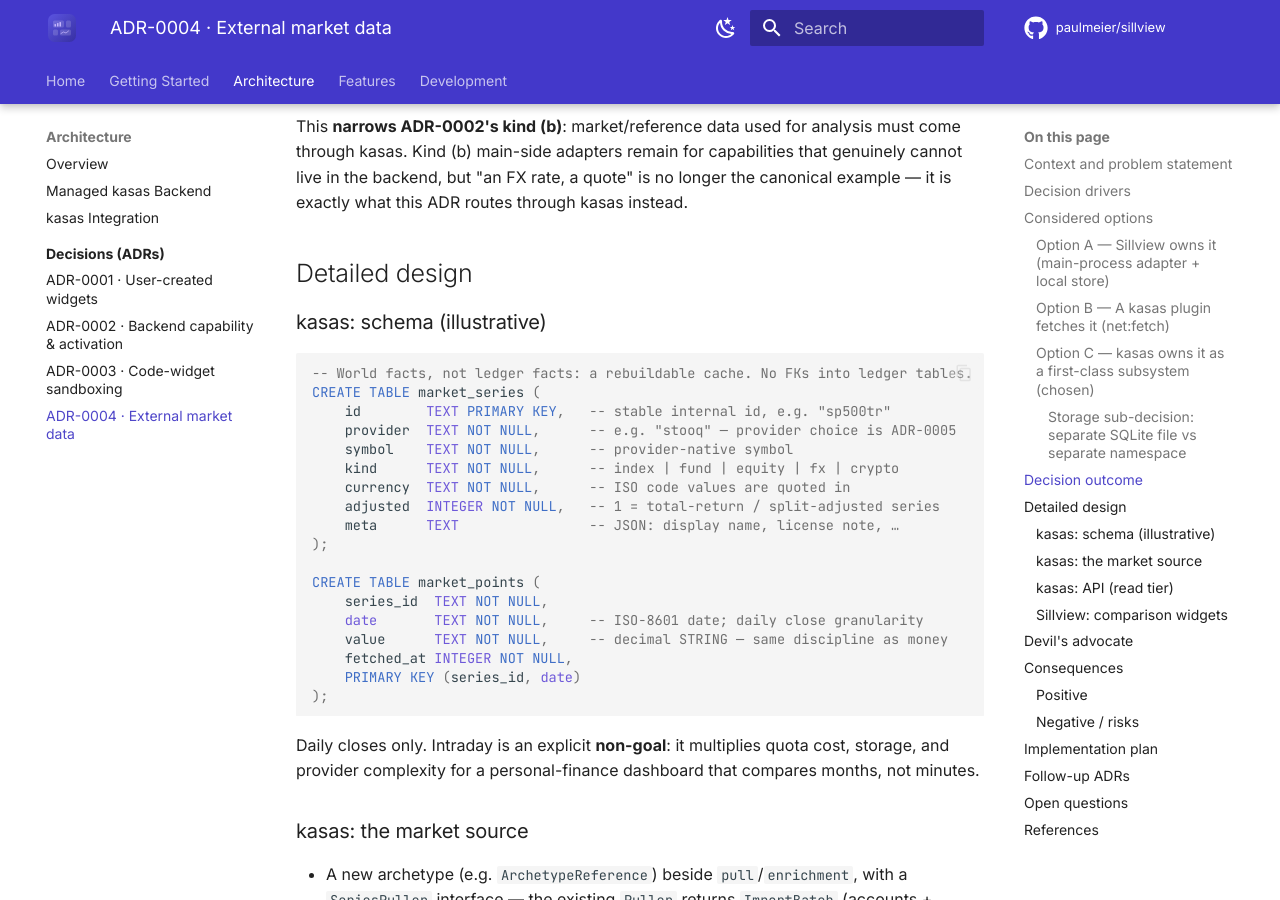
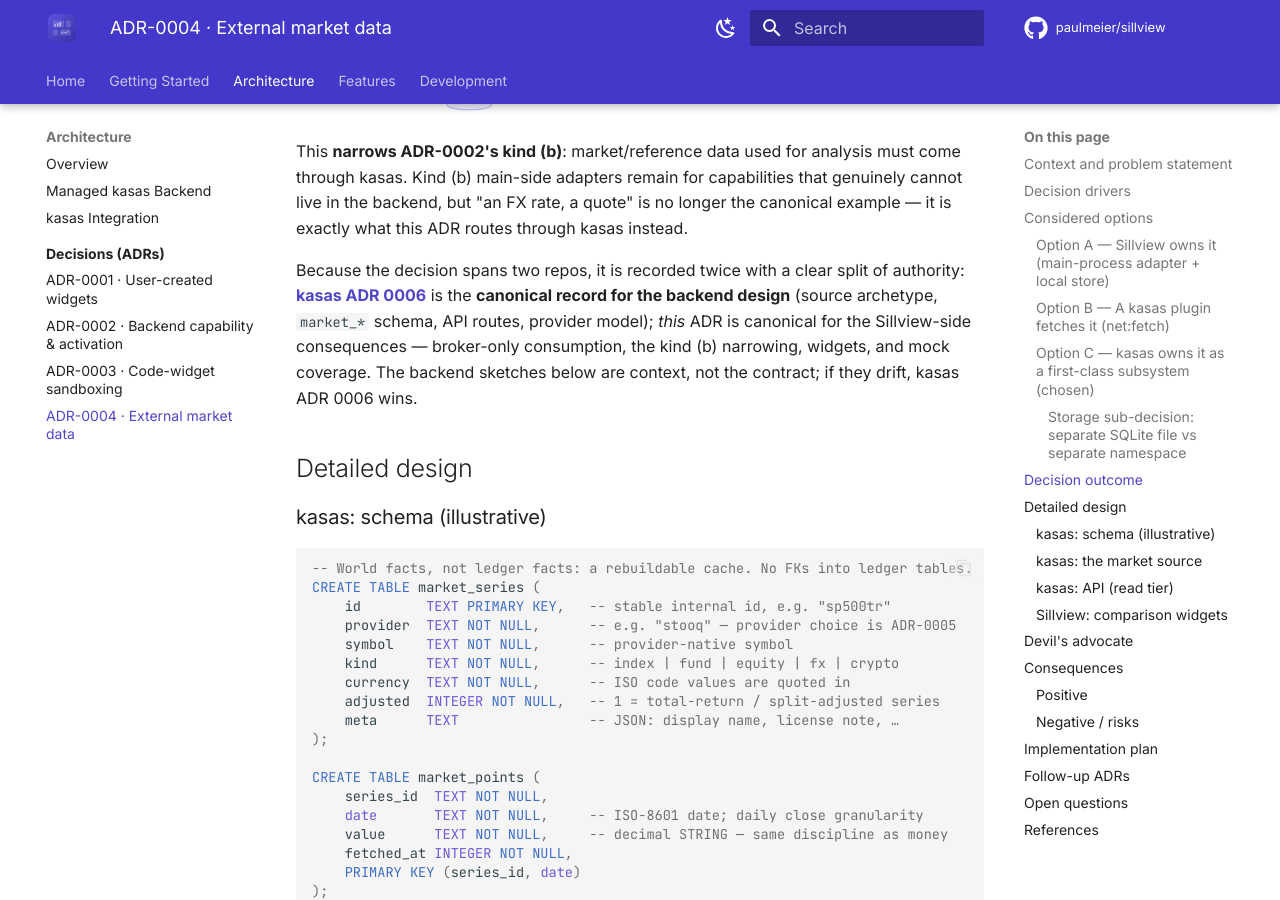
Before and after one commit to paulmeier/sillview, an MkDocs documentation site: the page built from docs/architecture/decisions/0004-external-market-data-ownership-and-storage.md, in a window 1280 px wide and 900 px high, scrolled down 4136 px. Built offline with MkDocs 1.6.1 and Material for MkDocs 9.7.7, drawn with Linux system fonts in a browser that asks for light colours; comment, search, counter and statistics services are not loaded; some of the changed text lies outside the part shown.

Commit message:
docs: cross-link ADR-0004 with kasas ADR 0006
The backend half of the decision now has a canonical record in kasas's
own ADR log (kasas PR #125); this ADR stays canonical for the
sillview-side consequences (broker-only consumption, the ADR-0002
kind (b) narrowing, widgets, mock coverage).

Co-Authored-By: Claude Fable 5 <noreply@anthropic.com>

```diff
--- a/docs/architecture/decisions/0004-external-market-data-ownership-and-storage.md
+++ b/docs/architecture/decisions/0004-external-market-data-ownership-and-storage.md
@@ -6,7 +6,10 @@
 - **Related:** [ADR-0001](0001-user-created-widgets-tiered-model.md) ·
   [ADR-0002](0002-backend-capability-detection-and-plugin-activation.md) ·
   [kasas Integration → The CORS broker](../kasas-integration.md#the-cors-broker) ·
-  [Widget Catalog](../../features/widgets.md)
+  [Widget Catalog](../../features/widgets.md) ·
+  [kasas ADR 0006](https://paulmeier.github.io/kasas/architecture/decisions/0006-external-market-reference-data/)
+  (the backend half of this decision, in kasas's own ADR log — each repo numbers
+  its own; lands with kasas PR #125)
 
 ## Context and problem statement
 
@@ -158,6 +161,15 @@ This **narrows ADR-0002's kind (b)**: market/reference data used for analysis mu
 come through kasas. Kind (b) main-side adapters remain for capabilities that
 genuinely cannot live in the backend, but "an FX rate, a quote" is no longer the
 canonical example — it is exactly what this ADR routes through kasas instead.
+
+Because the decision spans two repos, it is recorded twice with a clear split of
+authority:
+[**kasas ADR 0006**](https://paulmeier.github.io/kasas/architecture/decisions/0006-external-market-reference-data/)
+is the **canonical record for the backend design** (source archetype, `market_*`
+schema, API routes, provider model); *this* ADR is canonical for the
+Sillview-side consequences — broker-only consumption, the kind (b) narrowing,
+widgets, and mock coverage. The backend sketches below are context, not the
+contract; if they drift, kasas ADR 0006 wins.
 
 ## Detailed design
 
@@ -354,6 +366,8 @@ Each is a separable decision deliberately *not* made here:
 
 ## References
 
+- [kasas ADR 0006 — External market & reference data as a first-class source](https://paulmeier.github.io/kasas/architecture/decisions/0006-external-market-reference-data/)
+  — the canonical backend record of this decision.
 - kasas ingestion: `internal/source/source.go`, `internal/poller/poller.go`
   (source archetypes, pull/cursor model, sync scheduling).
 - kasas schema: `migrations/sqlite/00001_init.sql` (accounts hold one latest
```
